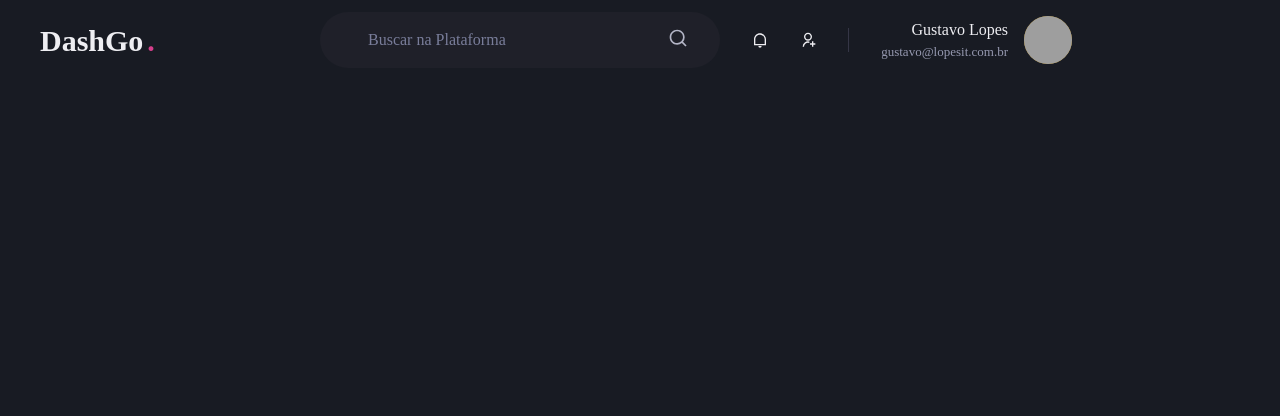
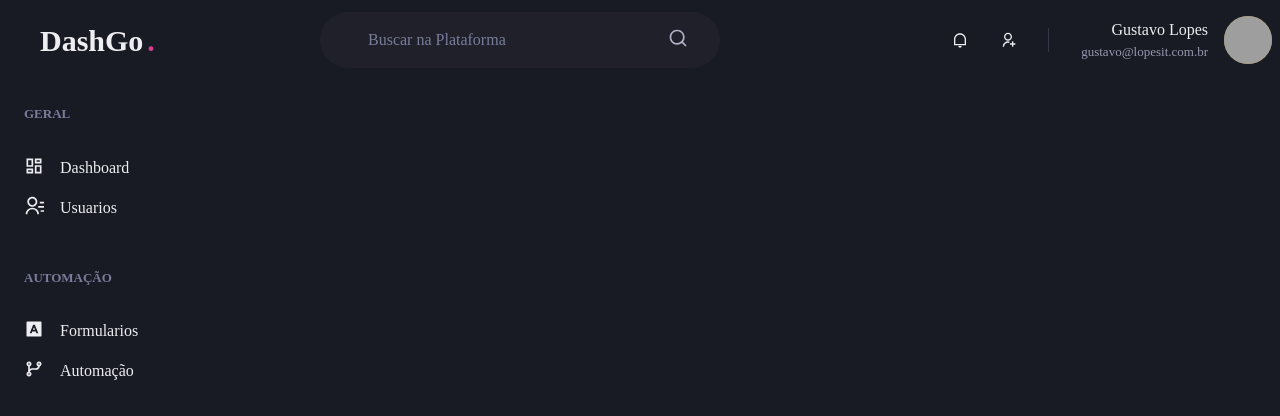
Before and after one commit to gustavolopesv3/dashgo, a Next.js app: page /dashboard in a window 1280 px wide. Shown: the top 416 px of the page. Built offline with nearby package versions, Linux system fonts and the light colour scheme; grey boxes are pictures that could not be loaded.

Commit message:
Componente: Sidebar

```diff
--- a/src/components/Header.tsx
+++ b/src/components/Header.tsx
@@ -10,7 +10,7 @@
     <Flex
       as="header"
       w="100%"
-      maxWidth={1080}
+      maxWidth={1280}
       h="20"
       mx="4"
       px="6"
--- /dev/null
+++ b/src/components/SideBar.tsx
@@ -0,0 +1,54 @@
+import { Box, Stack, Text, Link, Icon } from '@chakra-ui/react';
+import {
+  RiContactsLine,
+  RiDashboardLine,
+  RiInputMethodFill,
+  RiGitBranchLine,
+} from 'react-icons/ri';
+
+export function SideBar() {
+  return (
+    <Box as="aside" w="64" mr="8">
+      <Stack spacing="12" align="flex-start">
+        <Box>
+          <Text fontWeight="bold" color="gray.400" fontSize="small">
+            GERAL
+          </Text>
+          <Stack spacing="4" mt="8" align="stretch">
+            <Link display="flex" align="center">
+              <Icon as={RiDashboardLine} fontSize="20" />
+              <Text ml="4" fontWeight="medium">
+                Dashboard
+              </Text>
+            </Link>
+            <Link display="flex" align="center">
+              <Icon as={RiContactsLine} fontSize="20" />
+              <Text ml="4" fontWeight="medium">
+                Usuarios
+              </Text>
+            </Link>
+          </Stack>
+        </Box>
+        <Box>
+          <Text fontWeight="bold" color="gray.400" fontSize="small">
+            AUTOMAÇÃO
+          </Text>
+          <Stack spacing="4" mt="8" align="stretch">
+            <Link display="flex" align="center">
+              <Icon as={RiInputMethodFill} fontSize="20" />
+              <Text ml="4" fontWeight="medium">
+                Formularios
+              </Text>
+            </Link>
+            <Link display="flex" align="center">
+              <Icon as={RiGitBranchLine} fontSize="20" />
+              <Text ml="4" fontWeight="medium">
+                Automação
+              </Text>
+            </Link>
+          </Stack>
+        </Box>
+      </Stack>
+    </Box>
+  );
+}
--- a/src/pages/dashboard.tsx
+++ b/src/pages/dashboard.tsx
@@ -1,5 +1,14 @@
 import { Header } from '../components/Header';
+import { Flex } from '@chakra-ui/react';
+import { SideBar } from '../components/SideBar';
 
 export default function Dashboard() {
-  return <Header />;
+  return (
+    <Flex direction="column" h="100vh">
+      <Header />
+      <Flex w="100%" my="6" maxWidth={1480} mx="auto" px="6">
+        <SideBar />
+      </Flex>
+    </Flex>
+  );
 }
```
